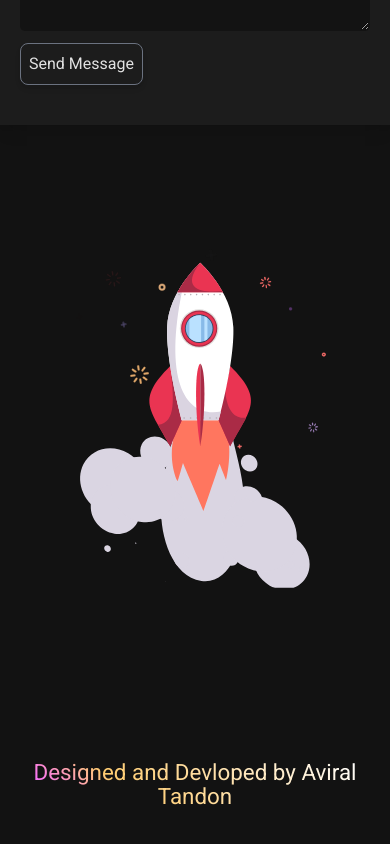
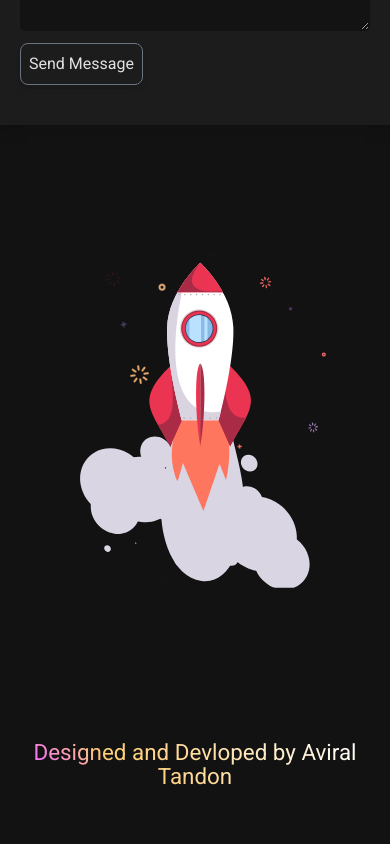
Before and after one commit to aviraltandon21/portfolio, a React (Create React App) app: page / in a window 390 px wide. Shown: the part 5862-6706 px from the top of the page. Built offline with nearby package versions, Linux system fonts and the light colour scheme.

Commit message:
Fixed footer

```diff
--- a/src/index.css
+++ b/src/index.css
@@ -96,12 +96,12 @@ body {
       font-size: 1.5rem;
       text-align: center;
       font-weight:400;
-      margin-top:50px;
+      margin-top:30px;
   }
 
   @media screen and (max-width:600px) {
       .footer__head {
-          font-size: 1.2rem;
+          font-size: 0.6rem;
       }
 
   }
```
